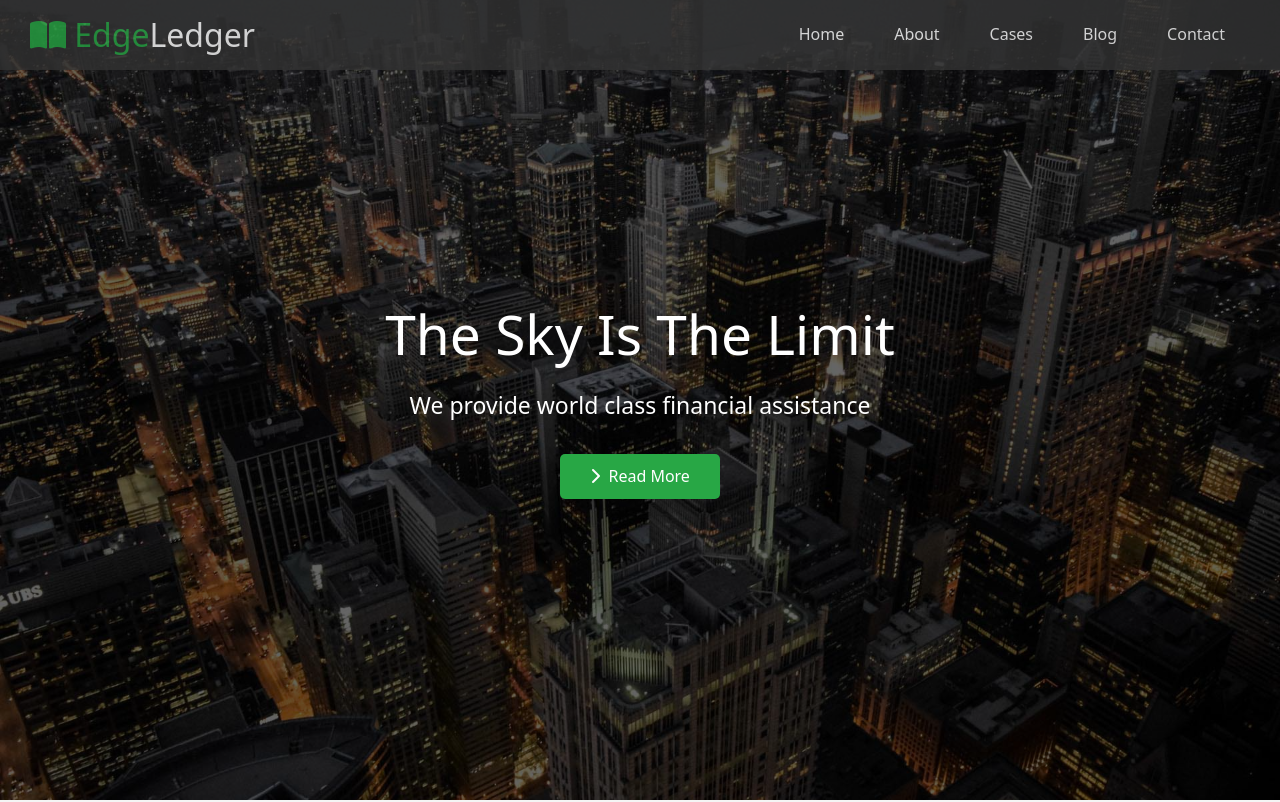
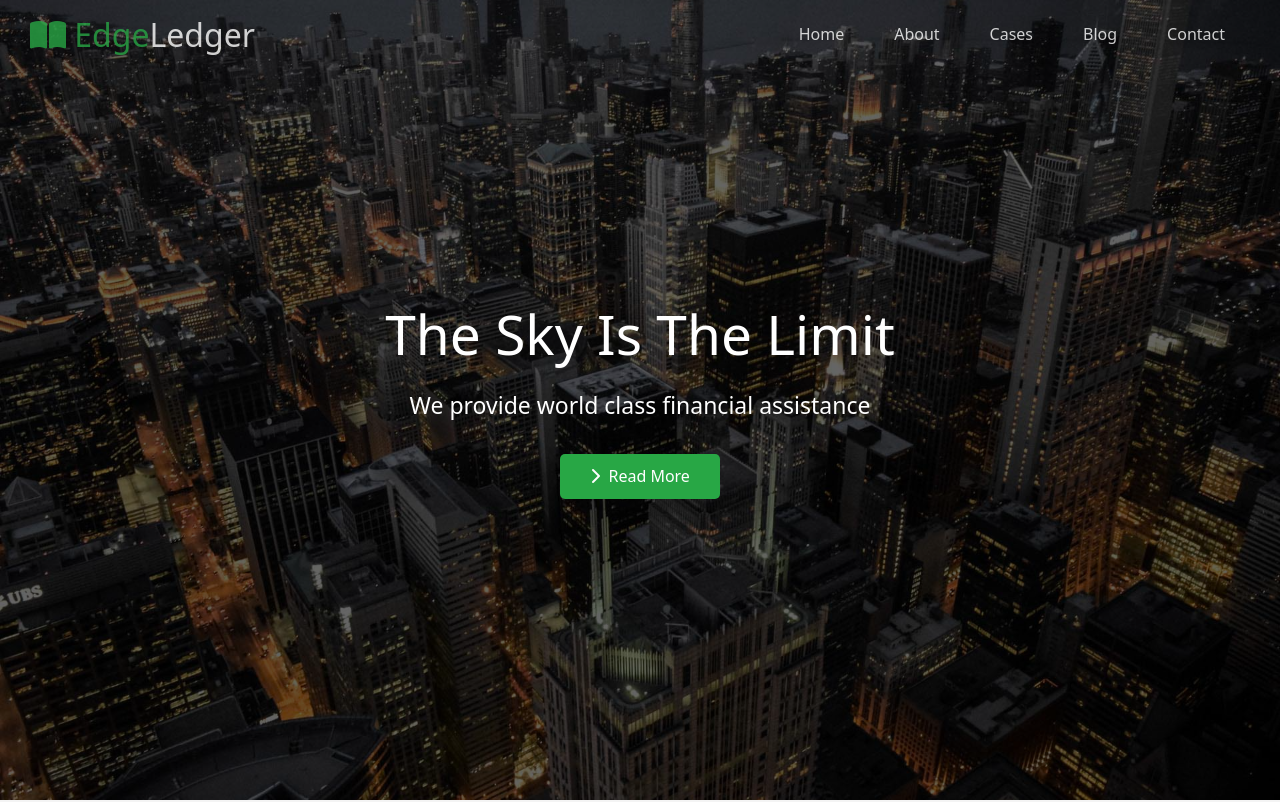
Before and after one commit to saumya2611/Edgeledger_website, a plain HTML site: page index.html in a window 1280 px wide. Shown: the top 802 px of the page. Drawn offline with Linux system fonts and the light colour scheme.

Commit message:
Add files via upload

```diff
--- a/css/style.css
+++ b/css/style.css
@@ -47,6 +47,10 @@ img {
     top: 0px;
     padding: 0 30px;
 
+}
+
+.navbar.top {
+    background: transparent;
 }
 
 .navbar a {
--- a/index.html
+++ b/index.html
@@ -10,7 +10,7 @@
 </head>
 <body id="home">
     <header class="hero">
-        <div id="navbar" class="navbar">
+        <div id="navbar" class="navbar top">
             <h1 class="logo">
             <span class="text-primary"><i class="fas fa-book-open"></i> Edge</span>Ledger
             </h1>
@@ -201,5 +201,18 @@
         </div>
         <p>Copyright &copy; 2020 - EdgeLedger</p>
     </footer>
+
+    <script>
+        const navbar = document.getElementById('navbar');
+
+        window.onscroll = function() {
+            console.log(window.pageYOffset);
+            if(window.pageYOffset > 100 ) {
+                navbar.classList.remove('top');
+            } else {
+                navbar.classList.add('top');
+            }
+        }
+    </script>
 </body>
 </html>
```
